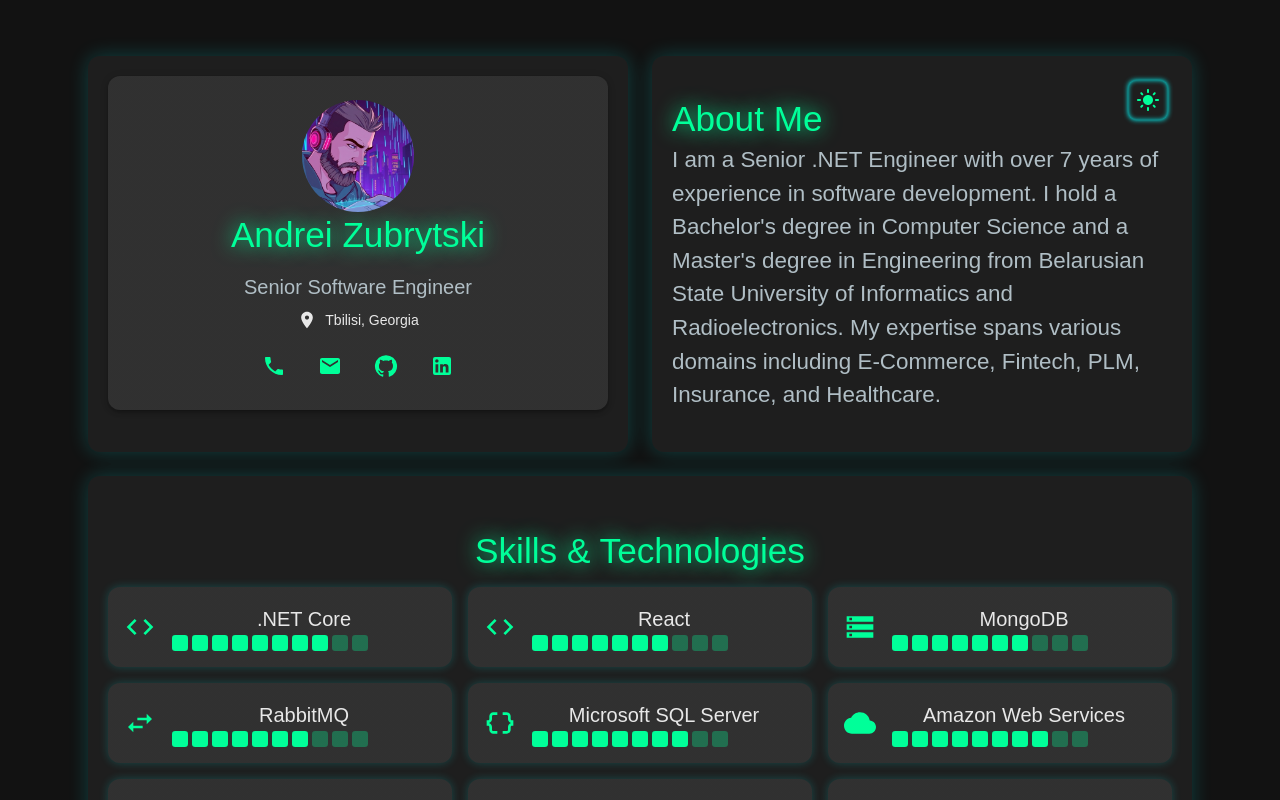
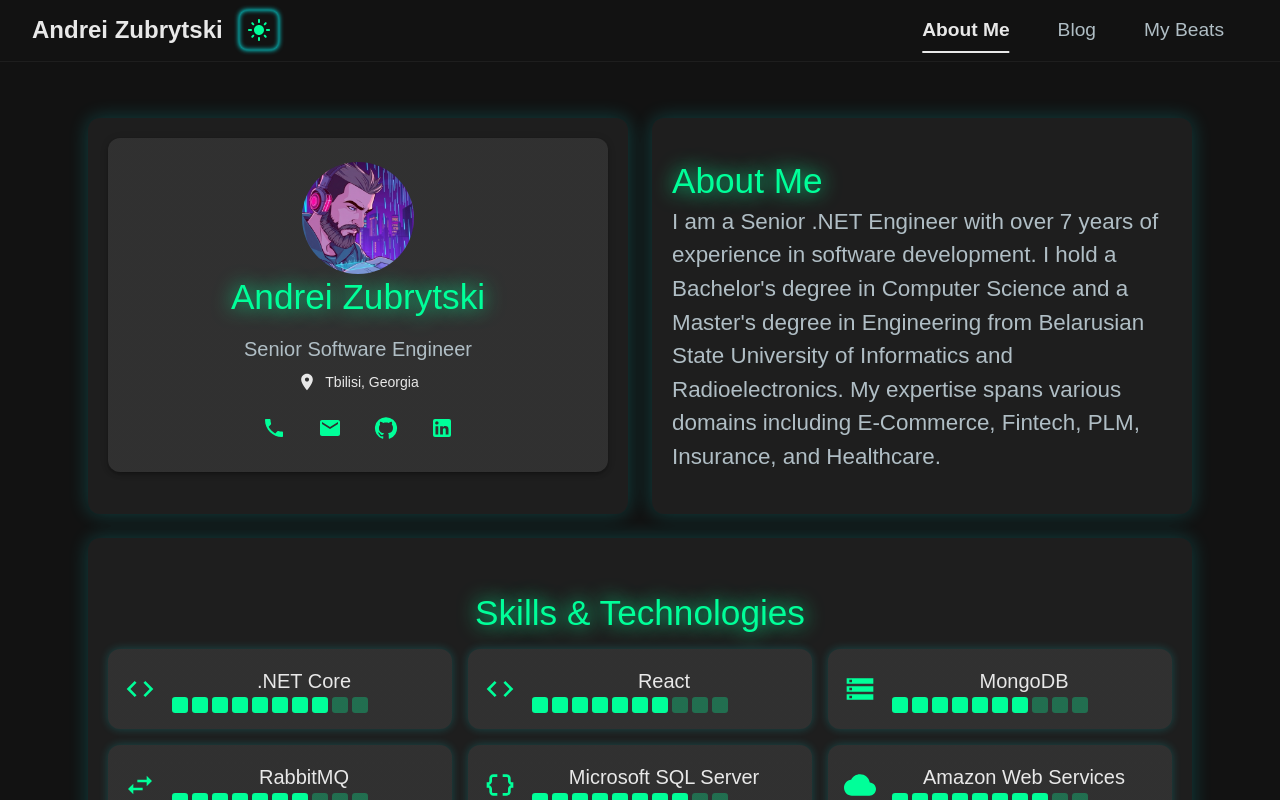
Before and after one commit to azubrytski-dev/cv-website, a React (Create React App) app in the folder src/client/: page / in a window 1280 px wide. Shown: the top 800 px of the page. Built offline with nearby package versions, Linux system fonts and the light colour scheme.

Commit message:
CV-3 Add tabs Beats and Blog

```diff
--- a/src/client/src/App.tsx
+++ b/src/client/src/App.tsx
@@ -1,14 +1,9 @@
 import React from 'react';
 import { darkTheme, lightTheme } from './themes/themes';
-import { Box, Button, Container, CssBaseline, ThemeProvider } from '@mui/material';
-import Header from './components/Header';
-import About from './components/About';
-import Skills from './components/Skills';
-import Experience from './components/Experience';
-import Education from './components/Education';
-import Projects from './components/Projects';
-import ThemeToggleButton from './components/controls/ThemeToggleButton';
-import PortfolioGrid from './components/PortfolioGrid';
+import { Box, Container, CssBaseline, ThemeProvider } from '@mui/material';
+import { Route, Routes } from 'react-router-dom';
+import Navbar from './components/Navbar';
+import AboutMe from './pages/AboutMe';
 
 const App: React.FC = () => {
     const [isDarkMode, setIsDarkMode] = React.useState(true);
@@ -22,16 +17,16 @@ const App: React.FC = () => {
   return (
     <ThemeProvider theme={currentTheme}>
       <CssBaseline />
-
-      <Container sx={{ textAlign: 'center', py: 4 }}>
-        <Box sx={{ position: 'relative', minHeight: '100vh' }}>
-          <ThemeToggleButton
-            isDarkMode={isDarkMode}
-            onToggleTheme={() => setIsDarkMode(!isDarkMode)}
-          />
-          <PortfolioGrid />
-        </Box>
-      </Container>
+      <Box className={isDarkMode ? 'dark-theme' : 'light-theme'}>
+        <Navbar isDarkMode={isDarkMode} onToggleTheme={handleThemeToggle} />
+        <Container sx={{ textAlign: 'center', py: 4 }}>
+          <Box sx={{ position: 'relative', minHeight: '100vh' }}>
+            <Routes>
+              <Route path="/" element={<AboutMe />} />
+            </Routes>
+          </Box>
+        </Container>
+      </Box>
     </ThemeProvider>
   );
 }
--- /dev/null
+++ b/src/client/src/components/Navbar.tsx
@@ -0,0 +1,68 @@
+import React, { useState, useEffect, useRef } from 'react';
+import { NavLink } from 'react-router-dom';
+import ThemeToggleButton from './controls/ThemeToggleButton';
+import '../styles/Navbar.scss';
+
+interface NavbarProps {
+  isDarkMode: boolean;
+  onToggleTheme: () => void;
+}
+
+const Navbar: React.FC<NavbarProps> = ({ isDarkMode, onToggleTheme }) => {
+  const [isMobileMenuOpen, setIsMobileMenuOpen] = useState(false);
+  const [showNavbar, setShowNavbar] = useState(true);
+  const lastScrollY = useRef(0);
+
+  useEffect(() => {
+    const handleScroll = () => {
+      const currentScrollY = window.scrollY;
+      if (currentScrollY > lastScrollY.current && currentScrollY > 100) {
+        setShowNavbar(false);
+      } else {
+        setShowNavbar(true);
+      }
+      lastScrollY.current = currentScrollY;
+    };
+
+    window.addEventListener('scroll', handleScroll, { passive: true });
+
+    return () => {
+      window.removeEventListener('scroll', handleScroll);
+    };
+  }, []);
+
+  const toggleMobileMenu = () => {
+    setIsMobileMenuOpen(!isMobileMenuOpen);
+  };
+
+  const closeMobileMenu = () => {
+    setIsMobileMenuOpen(false);
+  };
+
+  return (
+    <nav className={`navbar ${showNavbar ? '' : 'navbar--hidden'}`}>
+      <div className="navbar-left">
+        <div className="navbar-title">Andrei Zubrytski</div>
+        <ThemeToggleButton isDarkMode={isDarkMode} onToggleTheme={onToggleTheme} />
+      </div>
+      <button className="hamburger-menu" onClick={toggleMobileMenu}>
+        <span className="bar"></span>
+        <span className="bar"></span>
+        <span className="bar"></span>
+      </button>
+      <div className={`nav-links ${isMobileMenuOpen ? 'active' : ''}`}>
+        <NavLink to="/" className="nav-link" end onClick={closeMobileMenu}>
+          About Me
+        </NavLink>
+        <NavLink to="/blog" className="nav-link" onClick={closeMobileMenu}>
+          Blog
+        </NavLink>
+        <NavLink to="/beats" className="nav-link" onClick={closeMobileMenu}>
+          My Beats
+        </NavLink>
+      </div>
+    </nav>
+  );
+};
+
+export default Navbar;
--- a/src/client/src/components/controls/ThemeToggleButton.tsx
+++ b/src/client/src/components/controls/ThemeToggleButton.tsx
@@ -1,28 +1,24 @@
 import React from 'react';
-import { IconButton, SxProps, Theme } from '@mui/material';
+import { IconButton } from '@mui/material';
 import DarkModeIcon from '@mui/icons-material/DarkMode';
 import LightModeIcon from '@mui/icons-material/LightMode';
 
 interface ThemeToggleButtonProps {
   isDarkMode: boolean;
   onToggleTheme: () => void;
-  sx?: SxProps<Theme>;
 }
 
 const ThemeToggleButton: React.FC<ThemeToggleButtonProps> = ({
   isDarkMode,
   onToggleTheme,
-  sx,
 }) => {
   return (
     <IconButton
       onClick={onToggleTheme}
       color="primary"
       aria-label="toggle theme"
+      className="theme-toggle-button"
       sx={{
-        position: 'absolute',
-        top: '3rem',
-        right: '3rem',
         zIndex: 1000,
         boxShadow: isDarkMode
           ? '0 0 5px #0ff, inset 0 0 5px #0ff'
@@ -34,7 +30,6 @@ const ThemeToggleButton: React.FC<ThemeToggleButtonProps> = ({
             ? '0 0 10px #0ff, inset 0 0 10px #0ff'
             : '0 0 5px rgba(0,0,0,0.3)',
         },
-        ...sx,
       }}
     >
       {isDarkMode ? <LightModeIcon /> : <DarkModeIcon />}
--- a/src/client/src/index.tsx
+++ b/src/client/src/index.tsx
@@ -4,13 +4,16 @@ import './index.css';
 import App from './App';
 import reportWebVitals from './reportWebVitals';
 import './styles/global.scss';
+import { BrowserRouter } from 'react-router-dom';
 
 const root = ReactDOM.createRoot(
   document.getElementById('root') as HTMLElement
 );
 root.render(
   <React.StrictMode>
-    <App />
+    <BrowserRouter>
+      <App />
+    </BrowserRouter>
   </React.StrictMode>
 );
 
--- /dev/null
+++ b/src/client/src/pages/AboutMe.tsx
@@ -0,0 +1,10 @@
+import React from 'react';
+import PortfolioGrid from '../components/PortfolioGrid';
+
+const AboutMe: React.FC = () => {
+  return (
+    <PortfolioGrid />
+  );
+};
+
+export default AboutMe;
--- /dev/null
+++ b/src/client/src/styles/Navbar.scss
@@ -0,0 +1,111 @@
+.navbar {
+  position: sticky;
+  top: 0;
+  z-index: 1000;
+  background-color: var(--nav-bg);
+  padding: 0 2rem;
+  display: flex;
+  justify-content: space-between;
+  align-items: center;
+  border-bottom: 1px solid var(--nav-border);
+  transition: transform 0.3s ease-in-out, background-color 0.3s ease-in-out, border-bottom-color 0.3s ease-in-out;
+
+  &.navbar--hidden {
+    transform: translateY(-100%);
+  }
+
+  .navbar-left {
+    display: flex;
+    align-items: center;
+    gap: 1rem;
+  }
+
+  .navbar-title {
+    font-size: 1.5rem;
+    font-weight: bold;
+    color: var(--nav-text-primary);
+  }
+
+  .nav-links {
+    display: flex;
+    align-items: center;
+
+    @media (max-width: 768px) {
+      display: none; // This will be controlled by JS
+      position: absolute;
+      top: 100%;
+      left: 0;
+      right: 0;
+      background-color: var(--nav-bg);
+      flex-direction: column;
+      padding: 1rem 0;
+      border-bottom: 1px solid var(--nav-border);
+
+      &.active {
+        display: flex;
+      }
+    }
+  }
+
+  .nav-link {
+    background: none;
+    border: none;
+    cursor: pointer;
+    padding: 1rem 1.5rem;
+    color: var(--nav-text-secondary);
+    text-decoration: none;
+    position: relative;
+    transition: color 0.3s ease-in-out;
+
+    &::after {
+      content: '';
+      position: absolute;
+      bottom: 0.5rem;
+      left: 50%;
+      transform: translateX(-50%);
+      width: 0;
+      height: 2px;
+      background-color: var(--nav-text-secondary);
+      transition: width 0.3s ease-in-out;
+    }
+
+    &:hover {
+      color: var(--nav-text-primary);
+    }
+
+    &:hover::after {
+      width: calc(100% - 3rem);
+    }
+
+    &.active {
+      color: var(--nav-text-primary);
+      font-weight: bold;
+
+      &::after {
+        width: calc(100% - 3rem);
+        background-color: var(--nav-text-primary);
+      }
+    }
+  }
+
+  .hamburger-menu {
+    display: none;
+    cursor: pointer;
+    background: none;
+    border: none;
+    padding: 0.5rem;
+
+    @media (max-width: 768px) {
+      display: block;
+    }
+
+    .bar {
+      display: block;
+      width: 25px;
+      height: 3px;
+      margin: 5px auto;
+      background-color: var(--nav-text-primary);
+      transition: all 0.3s ease-in-out;
+    }
+  }
+}
--- a/src/client/src/styles/global.scss
+++ b/src/client/src/styles/global.scss
@@ -8,11 +8,21 @@ body {
 .dark-theme {
   background-color: var(--dark-bg);
   color: var(--dark-text-primary);
+
+  --nav-bg: var(--dark-bg);
+  --nav-border: var(--dark-paper);
+  --nav-text-primary: var(--dark-text-primary);
+  --nav-text-secondary: var(--dark-text-secondary);
 }
 
 .light-theme {
   background-color: var(--light-bg);
   color: var(--light-text-primary);
+
+  --nav-bg: var(--light-bg);
+  --nav-border: var(--light-paper);
+  --nav-text-primary: var(--light-text-primary);
+  --nav-text-secondary: var(--light-text-secondary);
 }
 
 .button {
```
Also changed, not shown: src/client/package.json (+7 -0 lines), src/client/src/pages/Blog.tsx (added, +17 -0 lines), 1 other file (tests, documents, lock files or other folders).
